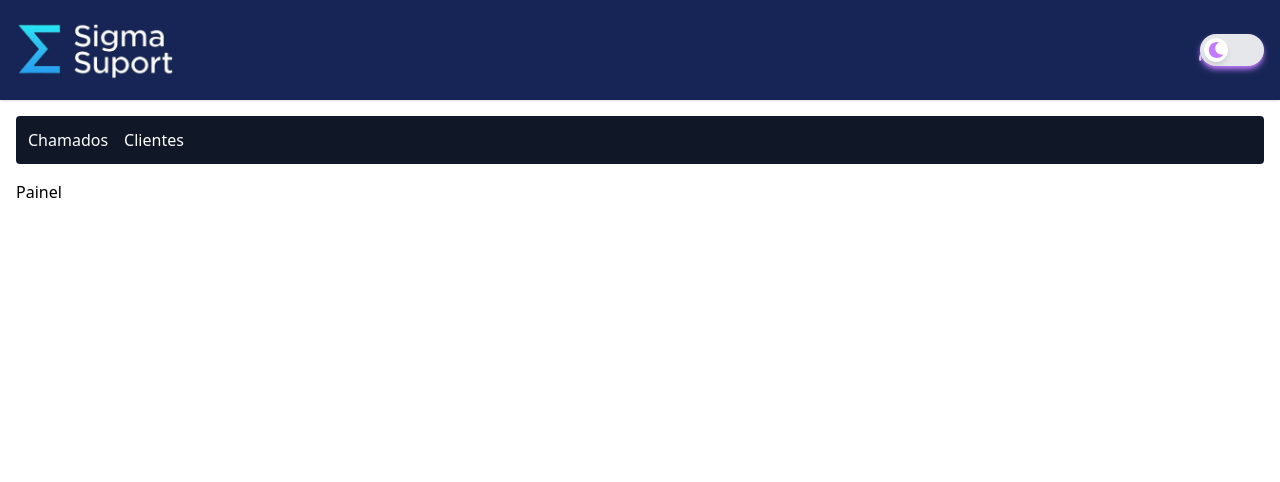
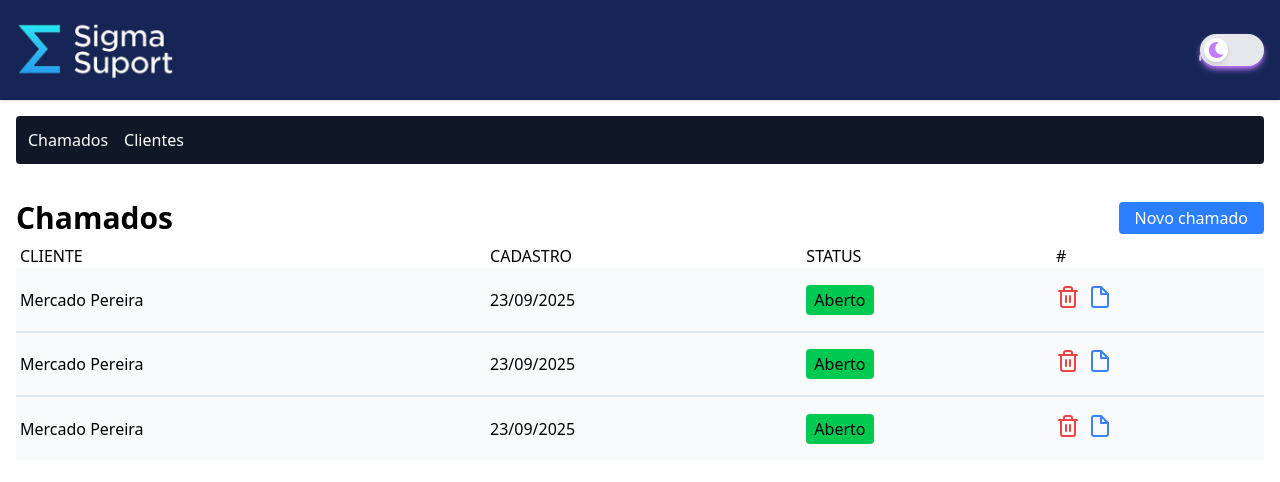
Before and after one commit to christopher-salomao/sigma-suport, a Next.js app: page /painel in a window 1280 px wide. Shown: the top 482 px of the page. Built offline with nearby package versions, Linux system fonts and the light colour scheme; no server answers; sample sign-in values are in the browser's storage.

Commit message:
feat: tabela de chmados criada de forma estatica

```diff
--- /dev/null
+++ b/src/app/painel/_components/ticket.tsx
@@ -0,0 +1,23 @@
+import { FiTrash2, FiFile } from "react-icons/fi";
+
+export function TicketItem() {
+  return (
+    <tr className="border-b-2 border-b-slate-200 h-16 last:border-b-0 bg-slate-50 dark:bg-slate-800 hover:bg-slate-200 dark:hover:bg-slate-700 transition-all duration-300">
+      <td className="text-left pl-1">Mercado Pereira</td>
+      <td className="text-left hidden sm:table-cell">23/09/2025</td>
+      <td className="text-left">
+        <span className="text-black bg-green-500 px-2 py-1 rounded">
+          Aberto
+        </span>
+      </td>
+      <td className="text-left">
+        <button className="mr-2">
+          <FiTrash2 size={24} color="#ef4444" />
+        </button>
+        <button>
+          <FiFile size={24} color="#3b82f6" />
+        </button>
+      </td>
+    </tr>
+  );
+}
--- a/src/app/painel/page.tsx
+++ b/src/app/painel/page.tsx
@@ -1,8 +1,10 @@
+import Link from "next/link";
 import { getServerSession } from "next-auth";
 import { authOptions } from "@/lib/auth";
 import { redirect } from "next/navigation";
 
 import { Container } from "@/components/container";
+import { TicketItem } from "./_components/ticket";
 
 export default async function painel() {
   const session = await getServerSession(authOptions);
@@ -14,7 +16,36 @@
   return (
     <main className="w-full">
       <Container>
-        <h2 className="">Painel</h2>
+        <section className="mt-9 mb-2">
+          <div className="flex items-center justify-between">
+            <h1 className="text-3xl font-bold">Chamados</h1>
+            <Link
+              href="/painel/novo"
+              className="bg-blue-500 hover:bg-blue-600 transition-all duration-300 px-4 py-1 text-white rounded"
+            >
+              Novo chamado
+            </Link>
+          </div>
+
+          <table className="min-w-full my-2">
+            <thead>
+              <tr>
+                <th className="font-medium text-left pl-1">CLIENTE</th>
+                <th className="font-medium text-left hidden sm:table-cell">
+                  CADASTRO
+                </th>
+                <th className="font-medium text-left">STATUS</th>
+                <th className="font-medium text-left pr-1">#</th>
+              </tr>
+            </thead>
+
+            <tbody>
+              <TicketItem />
+              <TicketItem />
+              <TicketItem />
+            </tbody>
+          </table>
+        </section>
       </Container>
     </main>
   );
```
